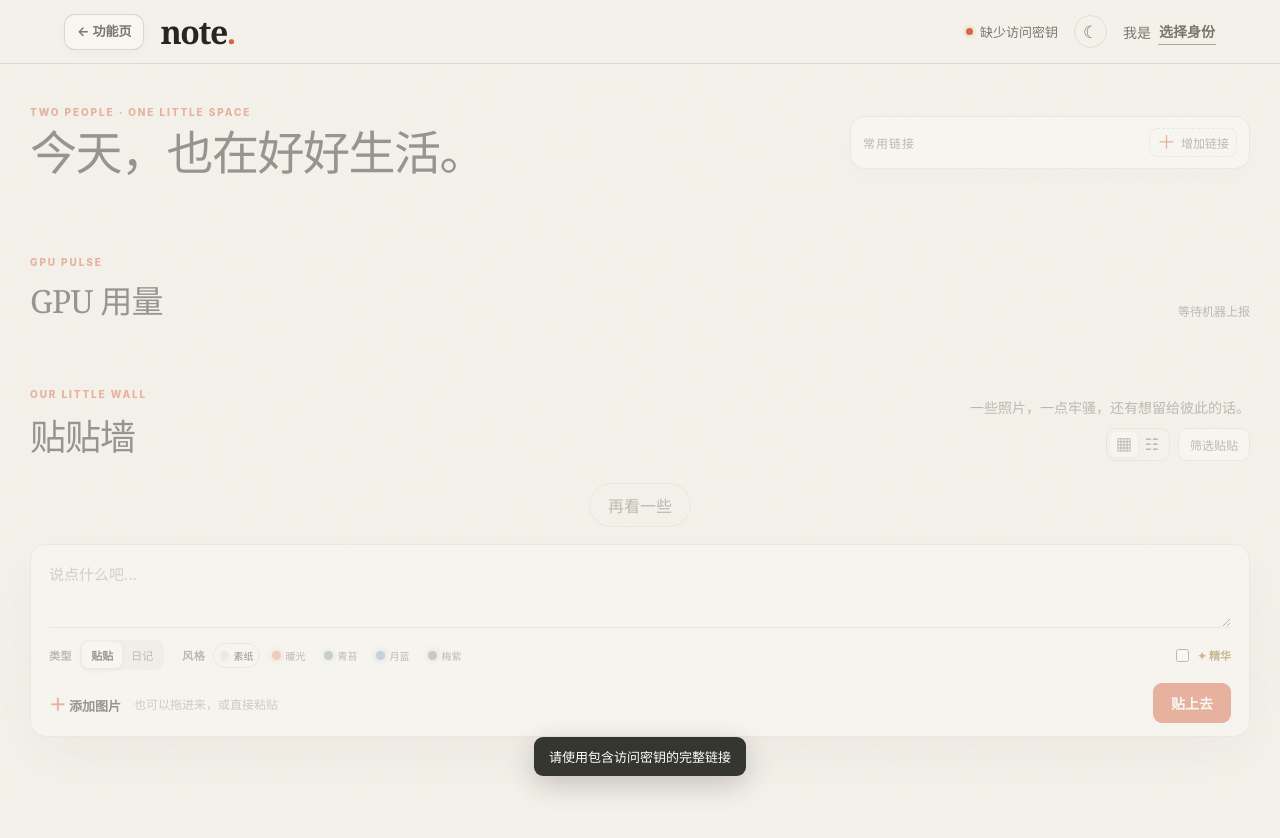
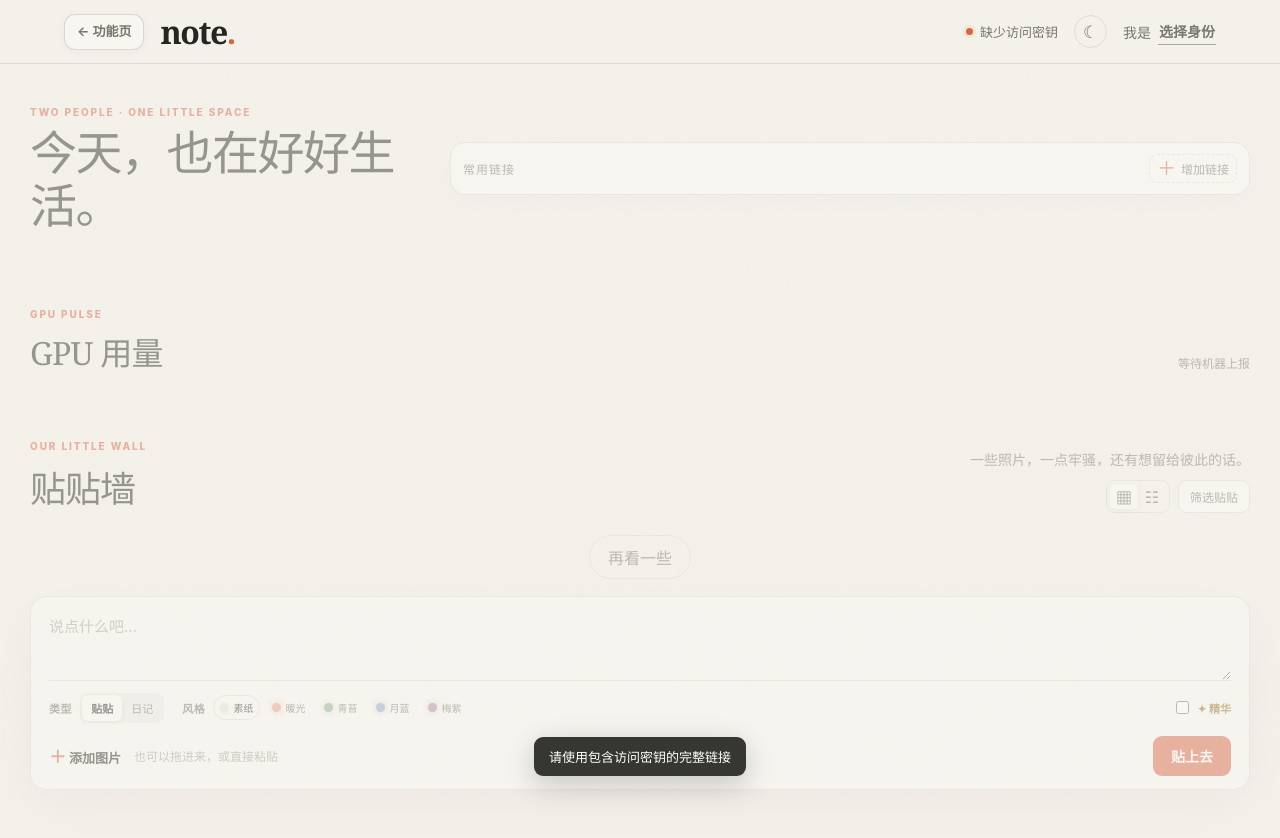
Before and after one commit to EunTilofy/EunNote, a plain HTML site: page clipboard/notion/index.html in a window 1280 px wide. Before the commit the page ends 817 px from the top, so only its background shows below. Drawn offline with Linux system fonts and the light colour scheme.

Commit message:
Double the title shortcut panel width on desktop

```diff
--- a/clipboard/notion/style.css
+++ b/clipboard/notion/style.css
@@ -90,7 +90,7 @@ main { width: min(1220px, calc(100% - 40px)); margin: 0 auto; padding: 42px 0 80
 .link-form-error { margin: 15px 0 0; color: var(--important); font-size: 12px; line-height: 1.5; }
 .link-form-actions button:disabled { opacity: .5; cursor: wait; }
 .shortcut-link:focus-visible, .shortcut-link-edit:focus-visible, .add-shortcut-link:focus-visible, .link-icon-choice:focus-visible { outline: 2px solid var(--accent); outline-offset: 2px; }
-.intro { display: grid; grid-template-columns: minmax(0,1fr) minmax(260px,400px); align-items: center; gap: 24px; margin-bottom: 27px; }
+.intro { display: grid; grid-template-columns: minmax(0,1fr) minmax(0,min(800px,66%)); align-items: center; gap: 24px; margin-bottom: 27px; }
 .intro-copy { min-width: 0; }
 .eyebrow { margin: 0 0 8px; color: var(--accent); font-size: 10px; font-weight: 800; letter-spacing: 1.9px; }
 .intro-title-editor { display: flex; align-items: center; flex-wrap: wrap; gap: 10px 14px; }
```
